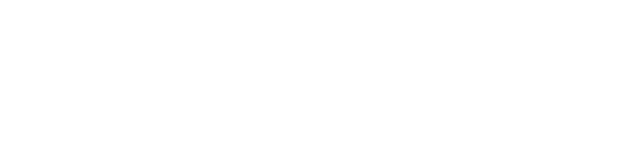
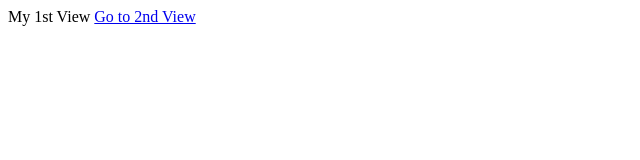
Before and after one commit to gklockwood/Backbone_Routers, a plain HTML site: page index.html in a window 1280 px wide. Shown: the whole page, without its empty margins (0-640 px from the left). Drawn offline with nearby package versions, Linux system fonts and the light colour scheme.

Commit message:
views working

```diff
--- a/index.html
+++ b/index.html
@@ -50,6 +50,27 @@
 
          });
 
+         MyRouter = Backbone.Router.extend({
+         	routes:{
+         		"" : "firstPage",
+         		"first" : "firstPage",
+         		"second" : "secondPage"
+         	},
+
+         	firstPage : function(){
+         		new FirstView();
+         	},
+
+         	secondPage : function(){
+         		new SecondView();
+         	}
+
+
+         });
+
+         var router = new MyRouter();
+         Backbone.history.start();
+
 
 
     </script>
```
